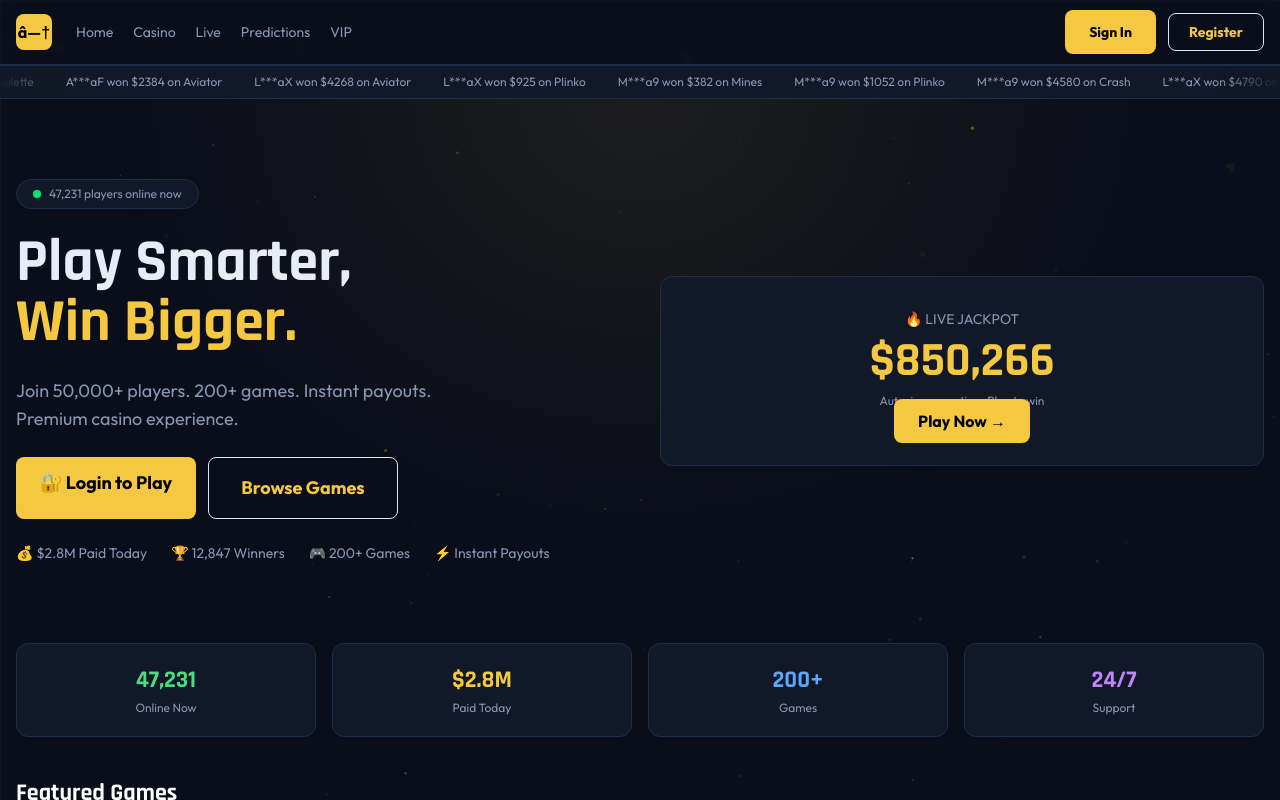
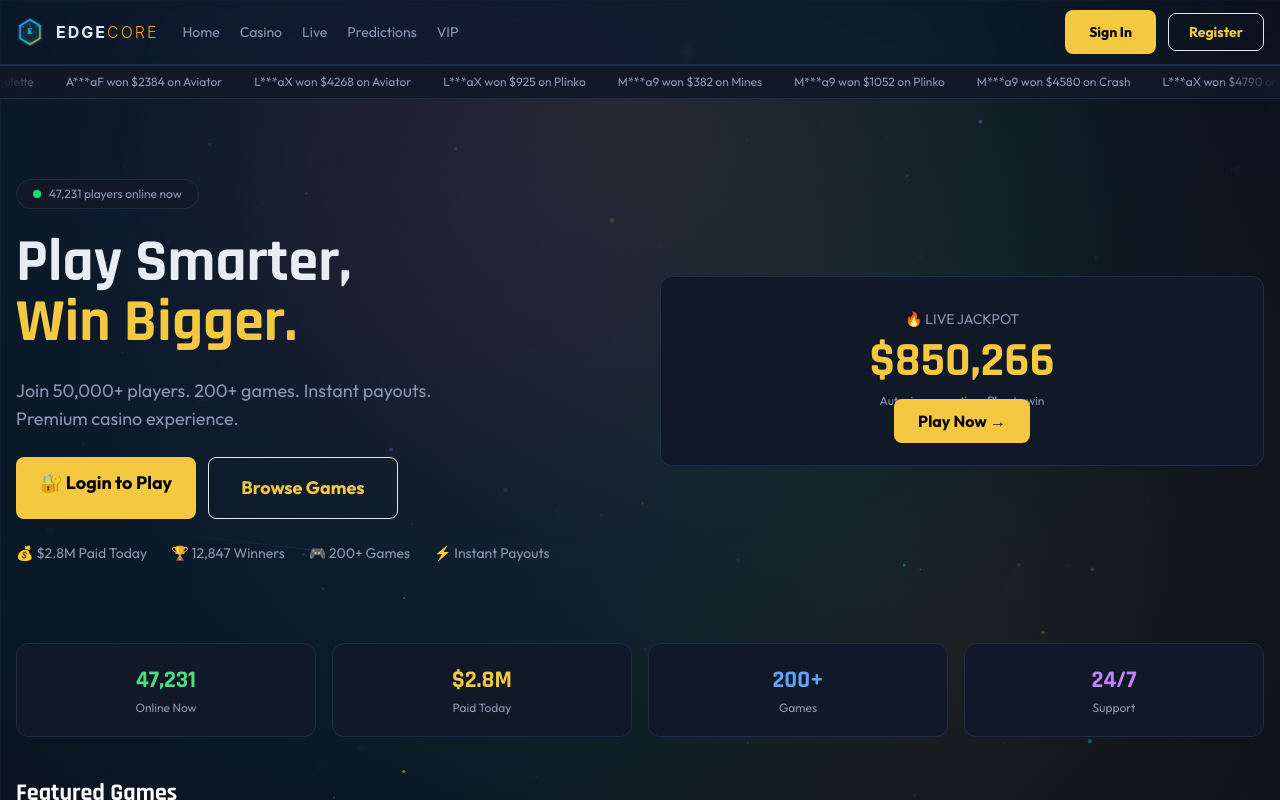
Before and after one commit to MRYUNZUHH/edgecore-systems, a Next.js app: page / in a window 1280 px wide. Shown: the top 800 px of the page. Built offline with nearby package versions, Linux system fonts and the light colour scheme.

Commit message:
Premium crystal logo + dynamic gradient mesh animated background

```diff
--- a/src/components/BackgroundCanvas.tsx
+++ b/src/components/BackgroundCanvas.tsx
@@ -1,5 +1,25 @@
 "use client";
 import { useEffect, useRef } from "react";
+
+interface Particle {
+  x: number; y: number; r: number;
+  vx: number; vy: number;
+  col: string; alpha: number;
+  pulse: number; pulseSpeed: number;
+}
+
+interface Suit {
+  x: number; y: number;
+  sym: string; size: number; alpha: number;
+  vx: number; vy: number;
+  rot: number; rotSpeed: number;
+}
+
+interface LightRay {
+  x: number; y: number; len: number;
+  angle: number; speed: number;
+  col: string; life: number;
+}
 
 export default function BackgroundCanvas() {
   const ref = useRef<HTMLCanvasElement>(null);
@@ -9,6 +29,7 @@ export default function BackgroundCanvas() {
     const ctx = canvas.getContext("2d")!;
     let animId: number;
     let frame = 0;
+    let time = 0;
 
     const resize = () => {
       canvas.width = window.innerWidth;
@@ -17,93 +38,143 @@ export default function BackgroundCanvas() {
     resize();
     window.addEventListener("resize", resize);
 
-    const particles = Array.from({ length: 80 }, () => ({
+    // Dynamic gradient mesh background
+    const drawGradientMesh = () => {
+      const t = time * 0.0003;
+      // Layer 1: Deep purple/blue base
+      const g1 = ctx.createRadialGradient(
+        canvas.width * 0.3 + Math.sin(t * 0.7) * 100, canvas.height * 0.2 + Math.cos(t * 0.5) * 80,
+        0,
+        canvas.width * 0.3, canvas.height * 0.2,
+        canvas.width * 0.9
+      );
+      g1.addColorStop(0, 'rgba(139, 92, 246, 0.12)');
+      g1.addColorStop(0.5, 'rgba(6, 182, 212, 0.06)');
+      g1.addColorStop(1, 'rgba(10, 14, 26, 0)');
+      ctx.fillStyle = g1;
+      ctx.fillRect(0, 0, canvas.width, canvas.height);
+
+      // Layer 2: Gold/warm accent
+      const g2 = ctx.createRadialGradient(
+        canvas.width * 0.7 + Math.cos(t * 0.6) * 120, canvas.height * 0.7 + Math.sin(t * 0.8) * 90,
+        0,
+        canvas.width * 0.7, canvas.height * 0.7,
+        canvas.width * 0.7
+      );
+      g2.addColorStop(0, 'rgba(245, 158, 11, 0.08)');
+      g2.addColorStop(1, 'rgba(10, 14, 26, 0)');
+      ctx.fillStyle = g2;
+      ctx.fillRect(0, 0, canvas.width, canvas.height);
+
+      // Layer 3: Cyan accent
+      const g3 = ctx.createRadialGradient(
+        canvas.width * 0.5 + Math.sin(t * 0.9) * 150, canvas.height * 0.5 + Math.cos(t * 0.7) * 100,
+        0,
+        canvas.width * 0.5, canvas.height * 0.5,
+        canvas.width * 0.8
+      );
+      g3.addColorStop(0, 'rgba(6, 182, 212, 0.05)');
+      g3.addColorStop(1, 'rgba(10, 14, 26, 0)');
+      ctx.fillStyle = g3;
+      ctx.fillRect(0, 0, canvas.width, canvas.height);
+    };
+
+    // Particles
+    const particles: Particle[] = Array.from({ length: 90 }, () => ({
       x: Math.random() * window.innerWidth,
       y: Math.random() * window.innerHeight,
-      r: Math.random() * 1.5 + 0.3,
-      vx: (Math.random() - 0.5) * 0.3,
-      vy: (Math.random() - 0.5) * 0.3,
-      col: ["rgba(245,200,66,", "rgba(77,159,255,", "rgba(168,85,247,"][Math.floor(Math.random() * 3)],
-      alpha: Math.random() * 0.45 + 0.1,
+      r: Math.random() * 2 + 0.3,
+      vx: (Math.random() - 0.5) * 0.35,
+      vy: (Math.random() - 0.5) * 0.35,
+      col: ["rgba(139,92,246,", "rgba(6,182,212,", "rgba(245,158,11,", "rgba(245,200,66,"][Math.floor(Math.random() * 4)],
+      alpha: Math.random() * 0.5 + 0.08,
       pulse: Math.random() * Math.PI * 2,
-      pulseSpeed: Math.random() * 0.025 + 0.008,
+      pulseSpeed: Math.random() * 0.03 + 0.006,
     }));
 
-    const suits = Array.from({ length: 16 }, () => ({
+    // Card suits
+    const suits: Suit[] = Array.from({ length: 20 }, () => ({
       x: Math.random() * window.innerWidth,
       y: Math.random() * window.innerHeight,
-      sym: ["♠", "♥", "♦", "♣", "⬡", "✦"][Math.floor(Math.random() * 6)],
-      size: Math.random() * 14 + 7,
-      alpha: Math.random() * 0.04 + 0.015,
-      vx: (Math.random() - 0.5) * 0.15,
-      vy: (Math.random() - 0.5) * 0.1,
+      sym: ["♠", "♥", "♦", "♣", "⬡", "✦", "◆"][Math.floor(Math.random() * 7)],
+      size: Math.random() * 16 + 8,
+      alpha: Math.random() * 0.045 + 0.012,
+      vx: (Math.random() - 0.5) * 0.18,
+      vy: (Math.random() - 0.5) * 0.12,
       rot: Math.random() * Math.PI * 2,
-      rotSpeed: (Math.random() - 0.5) * 0.005,
+      rotSpeed: (Math.random() - 0.5) * 0.006,
     }));
 
-    const lines: { x: number; y: number; len: number; angle: number; speed: number; col: string; life: number }[] = [];
-
-    const spawnInterval = setInterval(() => {
-      lines.push({
+    // Light rays
+    const rays: LightRay[] = [];
+    const rayInterval = setInterval(() => {
+      rays.push({
         x: Math.random() * window.innerWidth,
         y: Math.random() * window.innerHeight,
-        len: Math.random() * 100 + 50,
-        angle: (Math.random() - 0.5) * 0.3,
-        speed: Math.random() * 2.5 + 1,
-        col: Math.random() < 0.65 ? "rgba(245,200,66," : "rgba(77,159,255,",
+        len: Math.random() * 120 + 60,
+        angle: (Math.random() - 0.5) * 0.4,
+        speed: Math.random() * 3 + 1,
+        col: Math.random() < 0.5 ? "rgba(139,92,246," : Math.random() < 0.5 ? "rgba(6,182,212," : "rgba(245,158,11,",
         life: 1,
       });
-    }, 550);
+    }, 600);
 
     const draw = () => {
       ctx.clearRect(0, 0, canvas.width, canvas.height);
+      time = performance.now();
       frame++;
 
+      // Draw gradient mesh
+      drawGradientMesh();
+
+      // Particles
       for (const p of particles) {
         p.x += p.vx; p.y += p.vy;
         p.pulse += p.pulseSpeed;
-        if (p.x < 0) p.x = canvas.width;
-        if (p.x > canvas.width) p.x = 0;
-        if (p.y < 0) p.y = canvas.height;
-        if (p.y > canvas.height) p.y = 0;
-        const a = p.alpha * (0.55 + 0.45 * Math.sin(p.pulse));
+        if (p.x < -10) p.x = canvas.width + 10;
+        if (p.x > canvas.width + 10) p.x = -10;
+        if (p.y < -10) p.y = canvas.height + 10;
+        if (p.y > canvas.height + 10) p.y = -10;
+        const a = p.alpha * (0.5 + 0.5 * Math.sin(p.pulse));
         ctx.beginPath();
         ctx.arc(p.x, p.y, p.r, 0, Math.PI * 2);
         ctx.fillStyle = p.col + a + ")";
         ctx.fill();
       }
 
+      // Suit symbols
       for (const s of suits) {
         s.x += s.vx; s.y += s.vy; s.rot += s.rotSpeed;
-        if (s.x < -30) s.x = canvas.width + 30;
-        if (s.x > canvas.width + 30) s.x = -30;
-        if (s.y < -30) s.y = canvas.height + 30;
-        if (s.y > canvas.height + 30) s.y = -30;
+        if (s.x < -40) s.x = canvas.width + 40;
+        if (s.x > canvas.width + 40) s.x = -40;
+        if (s.y < -40) s.y = canvas.height + 40;
+        if (s.y > canvas.height + 40) s.y = -40;
         ctx.save();
         ctx.translate(s.x, s.y);
         ctx.rotate(s.rot);
         ctx.font = `${s.size}px serif`;
-        ctx.fillStyle = `rgba(245,200,66,${s.alpha})`;
+        ctx.fillStyle = `rgba(139,92,246,${s.alpha})`;
         ctx.textAlign = "center";
         ctx.textBaseline = "middle";
         ctx.fillText(s.sym, 0, 0);
         ctx.restore();
       }
 
-      for (let i = lines.length - 1; i >= 0; i--) {
-        const l = lines[i];
+      // Light rays
+      for (let i = rays.length - 1; i >= 0; i--) {
+        const l = rays[i];
         l.x += l.speed * Math.cos(l.angle + Math.PI);
         l.y += l.speed * Math.sin(l.angle);
-        l.life -= 0.018;
-        if (l.life <= 0) { lines.splice(i, 1); continue; }
+        l.life -= 0.02;
+        if (l.life <= 0) { rays.splice(i, 1); continue; }
         ctx.save();
         ctx.translate(l.x, l.y);
         ctx.rotate(l.angle);
         const grad = ctx.createLinearGradient(0, 0, -l.len, 0);
-        grad.addColorStop(0, l.col + (0.55 * l.life) + ")");
+        grad.addColorStop(0, l.col + (0.6 * l.life) + ")");
         grad.addColorStop(1, l.col + "0)");
         ctx.strokeStyle = grad;
-        ctx.lineWidth = 0.9;
+        ctx.lineWidth = 1;
         ctx.beginPath();
         ctx.moveTo(0, 0);
         ctx.lineTo(-l.len, 0);
@@ -111,12 +182,18 @@ export default function BackgroundCanvas() {
         ctx.restore();
       }
 
-      if (frame % 3 === 0 && Math.random() > 0.7) {
+      // Grid node pulses
+      if (frame % 4 === 0 && Math.random() > 0.65) {
         const gx = Math.floor(Math.random() * (canvas.width / 60)) * 60 + 30;
         const gy = Math.floor(Math.random() * (canvas.height / 60)) * 60 + 30;
+        const pulse = 0.3 + 0.2 * Math.sin(time * 0.003);
         ctx.beginPath();
-        ctx.arc(gx, gy, 1.5, 0, Math.PI * 2);
-        ctx.fillStyle = "rgba(245,200,66,0.3)";
+        ctx.arc(gx, gy, 2, 0, Math.PI * 2);
+        ctx.fillStyle = `rgba(139,92,246,${pulse})`;
+        ctx.fill();
+        ctx.beginPath();
+        ctx.arc(gx, gy, 6, 0, Math.PI * 2);
+        ctx.fillStyle = `rgba(139,92,246,${pulse * 0.3})`;
         ctx.fill();
       }
 
@@ -126,7 +203,7 @@ export default function BackgroundCanvas() {
 
     return () => {
       cancelAnimationFrame(animId);
-      clearInterval(spawnInterval);
+      clearInterval(rayInterval);
       window.removeEventListener("resize", resize);
     };
   }, []);
@@ -134,7 +211,14 @@ export default function BackgroundCanvas() {
   return (
     <canvas
       ref={ref}
-      style={{ position: "fixed", top: 0, left: 0, width: "100vw", height: "100vh", zIndex: 0, pointerEvents: "none", display: "block" }}
+      style={{
+        position: "fixed",
+        top: 0, left: 0,
+        width: "100vw", height: "100vh",
+        zIndex: 0,
+        pointerEvents: "none",
+        display: "block",
+      }}
     />
   );
 }
--- a/src/components/Logo.tsx
+++ b/src/components/Logo.tsx
@@ -1,17 +1,106 @@
 "use client";
-export default function Logo() {
+
+interface LogoProps {
+  variant?: 'full' | 'icon-only' | 'wordmark-only' | 'monochrome' | 'inverted';
+  size?: 'sm' | 'md' | 'lg' | 'xl';
+  className?: string;
+}
+
+export default function Logo({ variant = 'full', size = 'md', className = '' }: LogoProps) {
+  const sizes: Record<string, number> = { sm: 28, md: 36, lg: 48, xl: 64 };
+  const s = sizes[size] || 36;
+  const fs = { sm: 14, md: 17, lg: 22, xl: 28 }[size] || 17;
+  const wordSize = { sm: 16, md: 20, lg: 26, xl: 32 }[size] || 20;
+
+  const colors = {
+    full: { primary: '#8B5CF6', secondary: '#06B6D4', accent: '#F59E0B', text: '#e8ecf5', textAccent: '#F59E0B' },
+    'icon-only': { primary: '#8B5CF6', secondary: '#06B6D4', accent: '#F59E0B', text: '#e8ecf5', textAccent: '#F59E0B' },
+    'wordmark-only': { primary: '#8B5CF6', secondary: '#06B6D4', accent: '#F59E0B', text: '#e8ecf5', textAccent: '#F59E0B' },
+    monochrome: { primary: '#e8ecf5', secondary: '#e8ecf5', accent: '#e8ecf5', text: '#e8ecf5', textAccent: '#e8ecf5' },
+    inverted: { primary: '#0a0e1a', secondary: '#0a0e1a', accent: '#0a0e1a', text: '#0a0e1a', textAccent: '#0a0e1a' },
+  }[variant] || { primary: '#8B5CF6', secondary: '#06B6D4', accent: '#F59E0B', text: '#e8ecf5', textAccent: '#F59E0B' };
+
+  const showIcon = variant !== 'wordmark-only';
+  const showWordmark = variant !== 'icon-only';
+
   return (
-    <a href="/" style={{ display:'flex', alignItems:'center', gap:'10px', textDecoration:'none' }}>
-      <svg width="36" height="36" viewBox="0 0 36 36" fill="none" xmlns="http://www.w3.org/2000/svg">
-        <polygon points="18,2 31,9.5 31,26.5 18,34 5,26.5 5,9.5" fill="none" stroke="#f5c842" strokeWidth="2"/>
-        <polygon points="18,7 27,12.5 27,23.5 18,29 9,23.5 9,12.5" fill="#f5c842" fillOpacity="0.08"/>
-        <line x1="18" y1="2"  x2="18" y2="7"  stroke="#f5c842" strokeWidth="2.5" strokeLinecap="round"/>
-        <line x1="18" y1="29" x2="18" y2="34" stroke="#f5c842" strokeWidth="2.5" strokeLinecap="round"/>
-        <text x="18" y="23" textAnchor="middle" fontFamily="Georgia, 'Times New Roman', serif" fontSize="17" fontWeight="700" fill="#f5c842">E</text>
-      </svg>
-      <span style={{ fontFamily: "Georgia, 'Times New Roman', serif", fontSize: '20px', fontWeight: '700', letterSpacing: '1.5px', color: '#e8ecf5', lineHeight: 1 }}>
-        EDGE<span style={{ color: '#f5c842' }}>CORE</span>
-      </span>
+    <a href="/" className={`flex items-center gap-3 no-underline select-none ${className}`}>
+      {showIcon && (
+        <svg width={s} height={s} viewBox="0 0 48 48" fill="none" xmlns="http://www.w3.org/2000/svg">
+          <defs>
+            <linearGradient id="logoGrad" x1="0" y1="0" x2="48" y2="48" gradientUnits="userSpaceOnUse">
+              <stop offset="0%" stopColor={colors.primary} />
+              <stop offset="50%" stopColor={colors.secondary} />
+              <stop offset="100%" stopColor={colors.accent} />
+            </linearGradient>
+            <linearGradient id="logoInner" x1="0" y1="0" x2="48" y2="48" gradientUnits="userSpaceOnUse">
+              <stop offset="0%" stopColor={colors.primary} stopOpacity="0.15" />
+              <stop offset="100%" stopColor={colors.secondary} stopOpacity="0.08" />
+            </linearGradient>
+            <filter id="logoGlow">
+              <feGaussianBlur stdDeviation="1.5" result="blur" />
+              <feMerge><feMergeNode in="blur" /><feMergeNode in="SourceGraphic" /></feMerge>
+            </filter>
+          </defs>
+
+          {/* Outer crystal hexagon */}
+          <polygon
+            points="24,3 41,13 41,35 24,45 7,35 7,13"
+            fill="none"
+            stroke="url(#logoGrad)"
+            strokeWidth="2.5"
+            strokeLinejoin="round"
+            filter="url(#logoGlow)"
+          />
+
+          {/* Inner crystal facets */}
+          <polygon
+            points="24,9 35,15.5 35,32.5 24,39 13,32.5 13,15.5"
+            fill="url(#logoInner)"
+            stroke="url(#logoGrad)"
+            strokeWidth="1"
+            strokeOpacity="0.4"
+          />
+
+          {/* Circuit/tech pattern lines inside */}
+          <line x1="24" y1="9" x2="24" y2="15" stroke={colors.secondary} strokeWidth="1.5" strokeOpacity="0.6" />
+          <line x1="13" y1="24" x2="19" y2="24" stroke={colors.secondary} strokeWidth="1" strokeOpacity="0.4" />
+          <line x1="29" y1="24" x2="35" y2="24" stroke={colors.secondary} strokeWidth="1" strokeOpacity="0.4" />
+          <circle cx="24" cy="24" r="2" fill={colors.accent} opacity="0.8" />
+
+          {/* Top/bottom crystal pips */}
+          <line x1="24" y1="3" x2="24" y2="9" stroke={colors.primary} strokeWidth="3" strokeLinecap="round" filter="url(#logoGlow)" />
+          <line x1="24" y1="39" x2="24" y2="45" stroke={colors.primary} strokeWidth="3" strokeLinecap="round" filter="url(#logoGlow)" />
+          <line x1="7" y1="13" x2="13" y2="15.5" stroke={colors.secondary} strokeWidth="2" strokeLinecap="round" opacity="0.5" />
+          <line x1="41" y1="13" x2="35" y2="15.5" stroke={colors.secondary} strokeWidth="2" strokeLinecap="round" opacity="0.5" />
+
+          {/* Bold E letterform */}
+          <text
+            x="24" y="28"
+            textAnchor="middle"
+            fontFamily="Georgia, 'Times New Roman', serif"
+            fontSize={fs}
+            fontWeight="700"
+            fill="url(#logoGrad)"
+            filter="url(#logoGlow)"
+          >E</text>
+        </svg>
+      )}
+
+      {showWordmark && (
+        <span
+          style={{
+            fontFamily: "'Inter', 'Outfit', system-ui, sans-serif",
+            fontSize: `${wordSize}px`,
+            fontWeight: '700',
+            letterSpacing: '2px',
+            color: colors.text,
+            lineHeight: 1,
+          }}
+        >
+          EDGE<span style={{ color: colors.textAccent, fontWeight: '300' }}>CORE</span>
+        </span>
+      )}
     </a>
   );
 }
--- a/src/components/layout/Navbar.tsx
+++ b/src/components/layout/Navbar.tsx
@@ -9,8 +9,8 @@ export default function Navbar() {
     <header className="border-b border-[var(--border)] bg-[var(--bg)]/95 backdrop-blur-sm sticky top-0 z-50">
       <div className="max-w-7xl mx-auto px-4 h-16 flex items-center justify-between">
         <div className="flex items-center gap-6">
-          <Link href="/" className="flex items-center gap-2 no-underline shrink-0">
-            <div className="w-9 h-9 bg-gold rounded-lg flex items-center justify-center text-black font-bold text-base">â—†</div>
+          <Link href="/" className="flex items-center gap-2 no-underline shrink-0"><Logo size="sm" />
+
 
           </Link>
           <nav className="hidden lg:flex items-center gap-5 text-sm">
```
